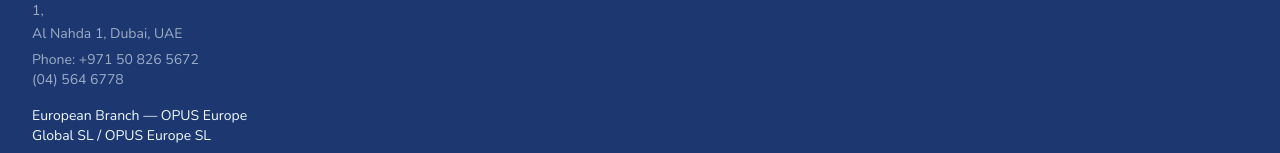
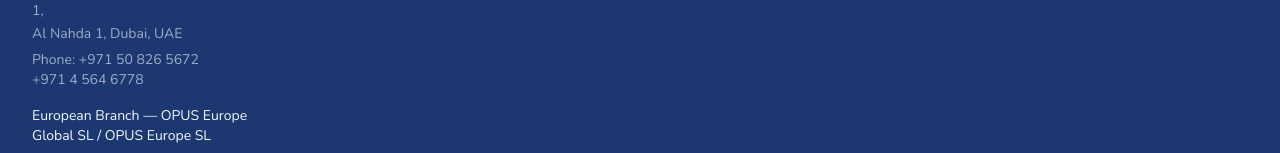
Before and after one commit to ToxicNinja12/opus, a React (Vite) app: page / in a window 1280 px wide. Shown: the part 7899-8052 px from the top of the page. Built offline with nearby package versions, Linux system fonts and the light colour scheme.

Commit message:
Update phone in footer

```diff
--- a/src/sections/Footer.jsx
+++ b/src/sections/Footer.jsx
@@ -173,7 +173,7 @@
                   href="tel:+97145646778"
                   className="text-sm text-sky-50/60 hover:text-sky-50 transition-colors block"
                 >
-                  (04) 564 6778
+                  +971 4 564 6778
                 </a>
               </div>
 
```
